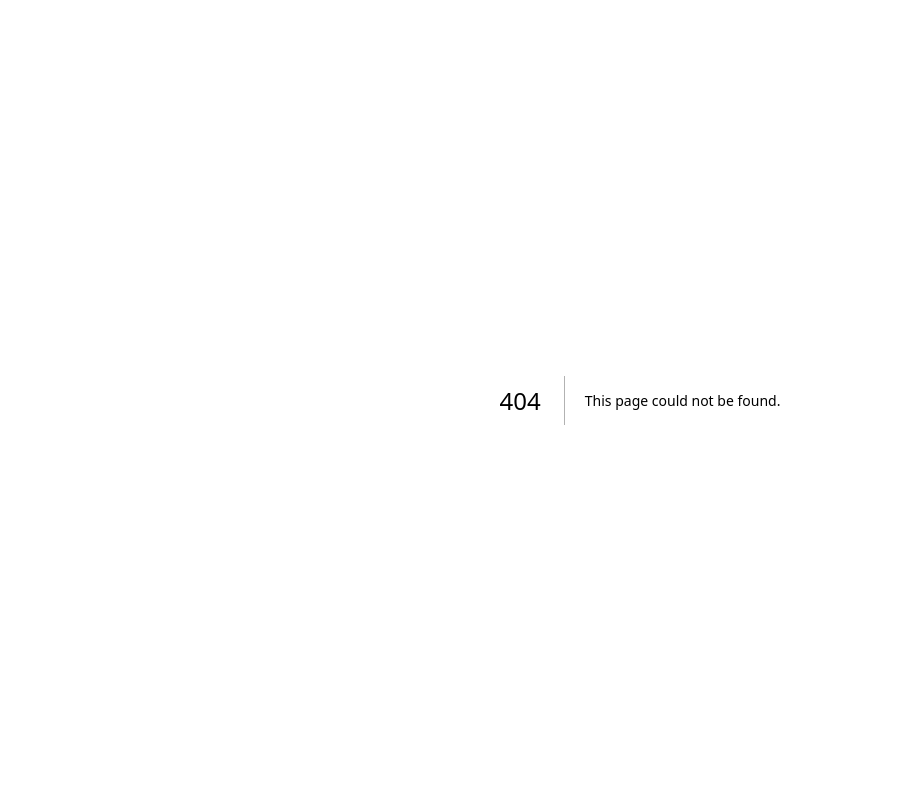
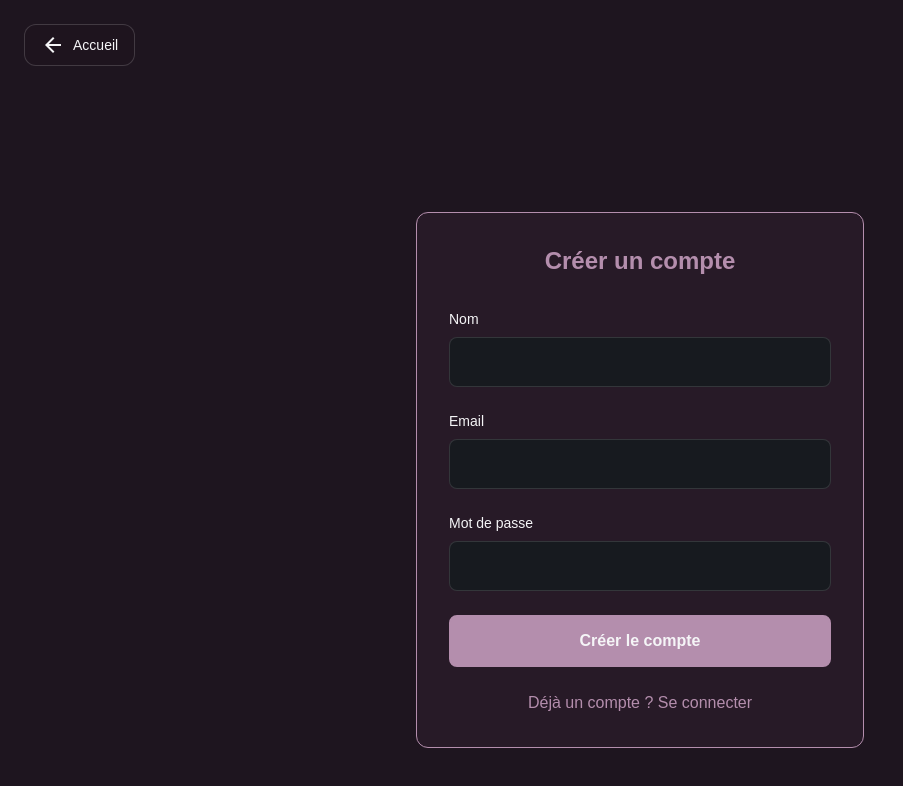
Before and after one commit to nemesiaa/packsmart-nextjs, a Next.js app: page /register in a window 1280 px wide. Before the commit this address had no page. Shown: the top 786 px of the page, without its empty margins (0-903 px from the left). Built offline with nearby package versions, Linux system fonts and the light colour scheme.

Commit message:
Implément page register et api register

```diff
--- /dev/null
+++ b/src/app/api/register/route.ts
@@ -0,0 +1,37 @@
+import { NextResponse } from "next/server";
+import { prisma } from "@/lib/prisma";
+
+export async function POST(request: Request) {
+  try {
+    const { name, email, password } = await request.json();
+
+    if (!name || !email || !password) {
+      return NextResponse.json({ error: "Nom, email et mot de passe requis" }, { status: 400 });
+    }
+
+    // Vérifier si l'utilisateur existe déjà
+    const existingUser = await prisma.user.findUnique({ where: { email } });
+    if (existingUser) {
+      return NextResponse.json({ error: "Un compte avec cet email existe déjà" }, { status: 409 });
+    }
+
+    // Créer l'utilisateur (mot de passe en clair pour le moment, comme dans login)
+    const user = await prisma.user.create({
+      data: {
+        name,
+        email,
+        password, // Note: en production, il faudrait hasher le mot de passe
+      },
+    });
+
+    // Debug minimal
+    console.log("🆕 register:", { email, name, ok: !!user });
+
+    // Retourner l'utilisateur sans le mot de passe
+    const { password: _omit, ...userWithoutPassword } = user;
+    return NextResponse.json({ success: true, user: userWithoutPassword });
+  } catch (error) {
+    console.error("Erreur register:", error);
+    return NextResponse.json({ error: "Erreur serveur" }, { status: 500 });
+  }
+}
--- a/src/app/dashboard/page.tsx
+++ b/src/app/dashboard/page.tsx
@@ -1,4 +1,3 @@
-// src/app/dashboard/page.tsx
 "use client";
 
 import { useEffect, useMemo, useRef, useState } from "react";
--- /dev/null
+++ b/src/app/register/page.tsx
@@ -0,0 +1,116 @@
+"use client";
+
+import { useState } from "react";
+import { useRouter } from "next/navigation";
+import Link from "next/link";
+
+export default function RegisterPage() {
+  const [name, setName]         = useState("");
+  const [email, setEmail]       = useState("");
+  const [password, setPassword] = useState("");
+  const [loading, setLoading]   = useState(false);
+  const router = useRouter();
+
+  const handleSubmit = async (e: React.FormEvent) => {
+    e.preventDefault();
+    setLoading(true);
+    try {
+      const res  = await fetch("/api/register", {
+        method: "POST",
+        headers: { "Content-Type": "application/json" },
+        body: JSON.stringify({ name, email, password }),
+      });
+      const data = await res.json();
+      if (data.success) {
+        localStorage.setItem("user", JSON.stringify(data.user));
+        router.push("/"); // retour Home
+      } else {
+        alert(data.error || "Erreur lors de l'inscription");
+      }
+    } catch (err) {
+      console.error(err);
+      alert("Erreur lors de l'inscription");
+    } finally {
+      setLoading(false);
+    }
+  };
+
+  return (
+    <div className="min-h-screen page section-dark text-textSoft relative">
+      {/* bouton retour accueil (ghost) */}
+      <div className="absolute top-6 left-6">
+        <Link href="/" className="btn-ghost">
+          <span className="material-symbols-outlined text-base">arrow_back</span>
+          Accueil
+        </Link>
+      </div>
+
+      {/* centre */}
+      <div className="flex items-center justify-center min-h-screen px-6">
+        <div className="w-full max-w-md card text-left">
+          <div className="mb-8 text-center">
+            <h1 className="text-2xl font-bold text-rose">Créer un compte</h1>
+          </div>
+
+          <form onSubmit={handleSubmit} className="space-y-6">
+            <div>
+              <label htmlFor="name" className="block text-sm mb-2">Nom</label>
+              <input
+                id="name"
+                type="text"
+                required
+                value={name}
+                onChange={(e) => setName(e.target.value)}
+                className="w-full bg-[#171a1f] border border-ui-border rounded-lg px-4 py-3 outline-none focus:ring-2 focus:ring-rose/40"
+              />
+            </div>
+
+            <div>
+              <label htmlFor="email" className="block text-sm mb-2">Email</label>
+              <input
+                id="email"
+                type="email"
+                required
+                value={email}
+                onChange={(e) => setEmail(e.target.value)}
+                className="w-full bg-[#171a1f] border border-ui-border rounded-lg px-4 py-3 outline-none focus:ring-2 focus:ring-rose/40"
+              />
+            </div>
+
+            <div>
+              <label htmlFor="password" className="block text-sm mb-2">Mot de passe</label>
+              <input
+                id="password"
+                type="password"
+                required
+                value={password}
+                onChange={(e) => setPassword(e.target.value)}
+                className="w-full bg-[#171a1f] border border-ui-border rounded-lg px-4 py-3 outline-none focus:ring-2 focus:ring-rose/40"
+              />
+            </div>
+
+            <button
+              type="submit"
+              disabled={loading}
+              className="btn-rose w-full inline-flex items-center justify-center gap-2 disabled:opacity-60 disabled:cursor-not-allowed"
+            >
+              {loading && (
+                <svg className="animate-spin h-5 w-5" viewBox="0 0 24 24" fill="none" aria-hidden="true">
+                  <circle className="opacity-25" cx="12" cy="12" r="10" stroke="currentColor" strokeWidth="4"/>
+                  <path className="opacity-75" fill="currentColor" d="M4 12a8 8 0 018-8v4a4 4 0 00-4 4H4z"/>
+                </svg>
+              )}
+              {loading ? "Inscription..." : "Créer le compte"}
+            </button>
+          </form>
+
+          <div className="mt-6 text-center">
+            <Link href="/login" className="text-rose hover:text-rose/80 transition-colors">
+              Déjà un compte ? Se connecter
+            </Link>
+          </div>
+        </div>
+      </div>
+    </div>
+  );
+}
```
